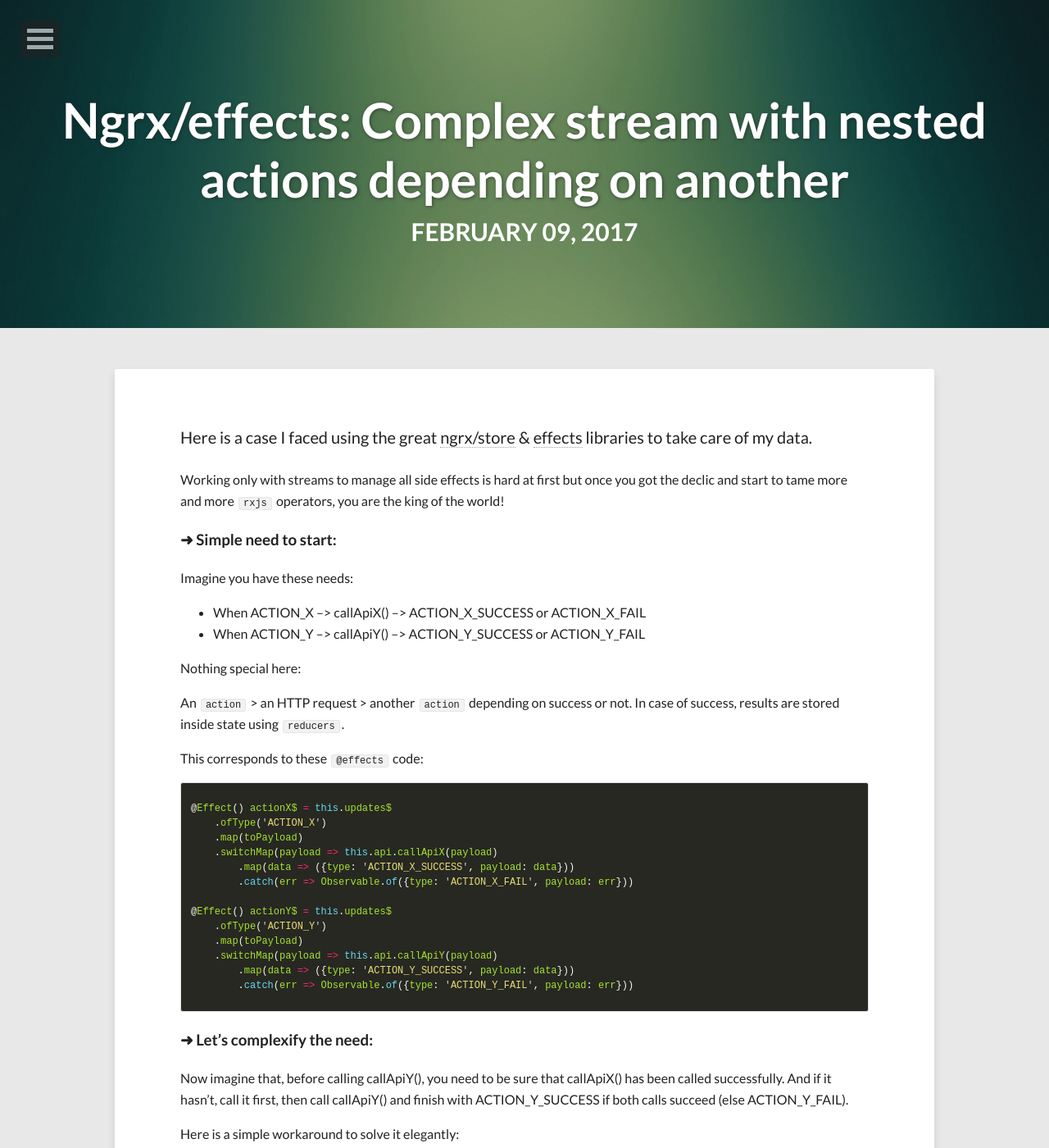
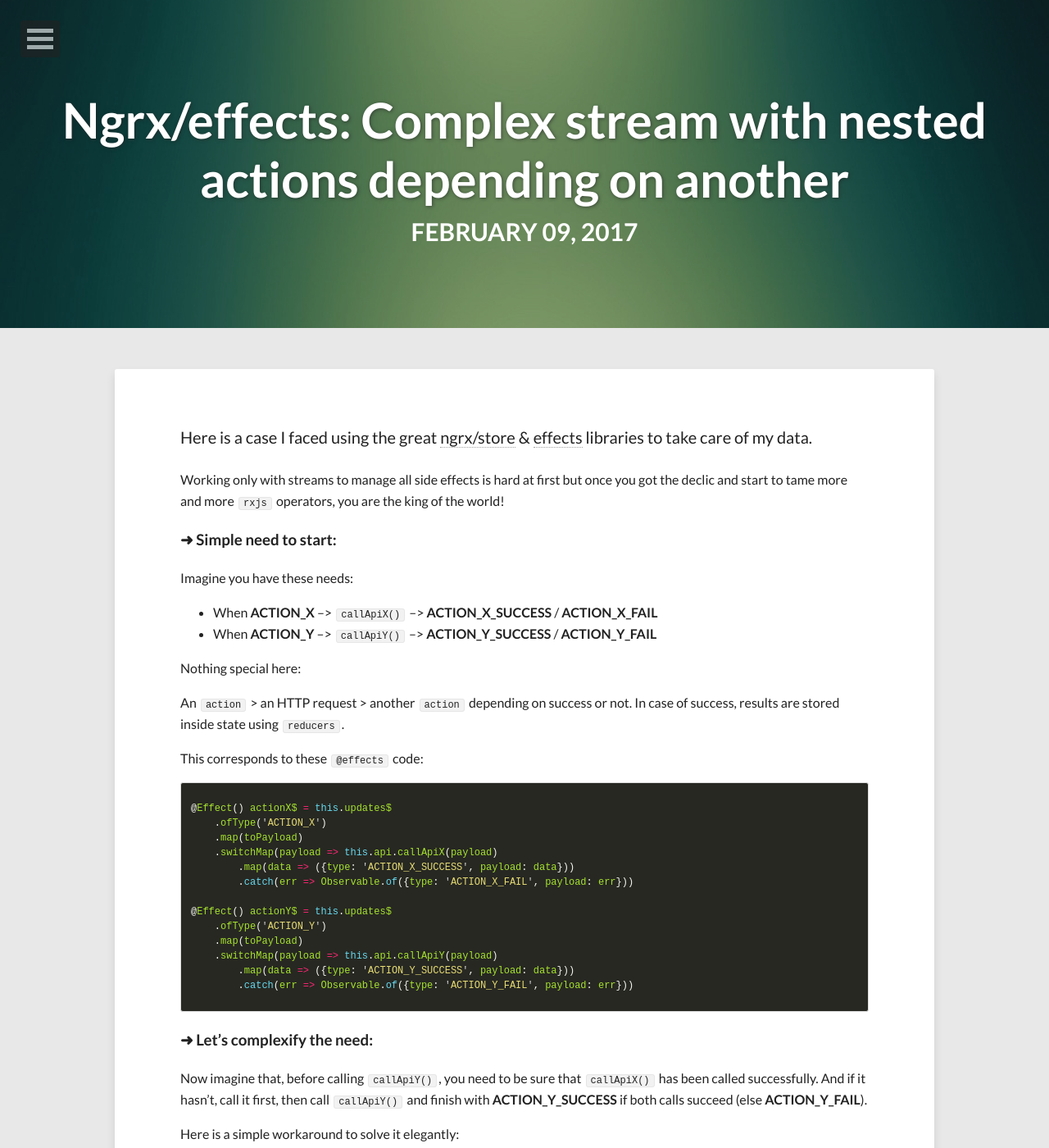
Before and after one commit to bertrandg/bertrandg.github.io, a Jekyll site: the page built from _posts/2017-02-09-ngrx-effects-complex-stream-with-nested-actions.md, in a window 1280 px wide and 1400 px high. Shown: the whole window at 82% size. Built offline with Jekyll 4.4.1, drawn with Linux system fonts in a browser that asks for light colours; nearby versions of some CDN libraries; comment, search, counter and statistics services are not loaded.

```diff
--- a/_posts/2017-02-09-ngrx-effects-complex-stream-with-nested-actions.md
+++ b/_posts/2017-02-09-ngrx-effects-complex-stream-with-nested-actions.md
@@ -20,8 +20,8 @@ Working only with streams to manage all side effects is hard at first but once y
 
 Imagine you have these needs:
 
-- When ACTION_X --> callApiX() --> ACTION_X_SUCCESS or ACTION_X_FAIL
-- When ACTION_Y --> callApiY() --> ACTION_Y_SUCCESS or ACTION_Y_FAIL
+- When **ACTION_X** --> `callApiX()` --> **ACTION_X_SUCCESS** / **ACTION_X_FAIL**
+- When **ACTION_Y** --> `callApiY()` --> **ACTION_Y_SUCCESS** / **ACTION_Y_FAIL**
 
 Nothing special here:
 
@@ -49,8 +49,8 @@ This corresponds to these `@effects` code:
 
 ### ➜ Let's complexify the need:
 
-Now imagine that, before calling callApiY(), you need to be sure that callApiX() has been called successfully.
-And if it hasn't, call it first, then call callApiY() and finish with ACTION_Y_SUCCESS if both calls succeed (else ACTION_Y_FAIL).
+Now imagine that, before calling `callApiY()`, you need to be sure that `callApiX()` has been called successfully.
+And if it hasn't, call it first, then call `callApiY()` and finish with **ACTION_Y_SUCCESS** if both calls succeed (else **ACTION_Y_FAIL**).
 
 Here is a simple workaround to solve it elegantly:
 
```
